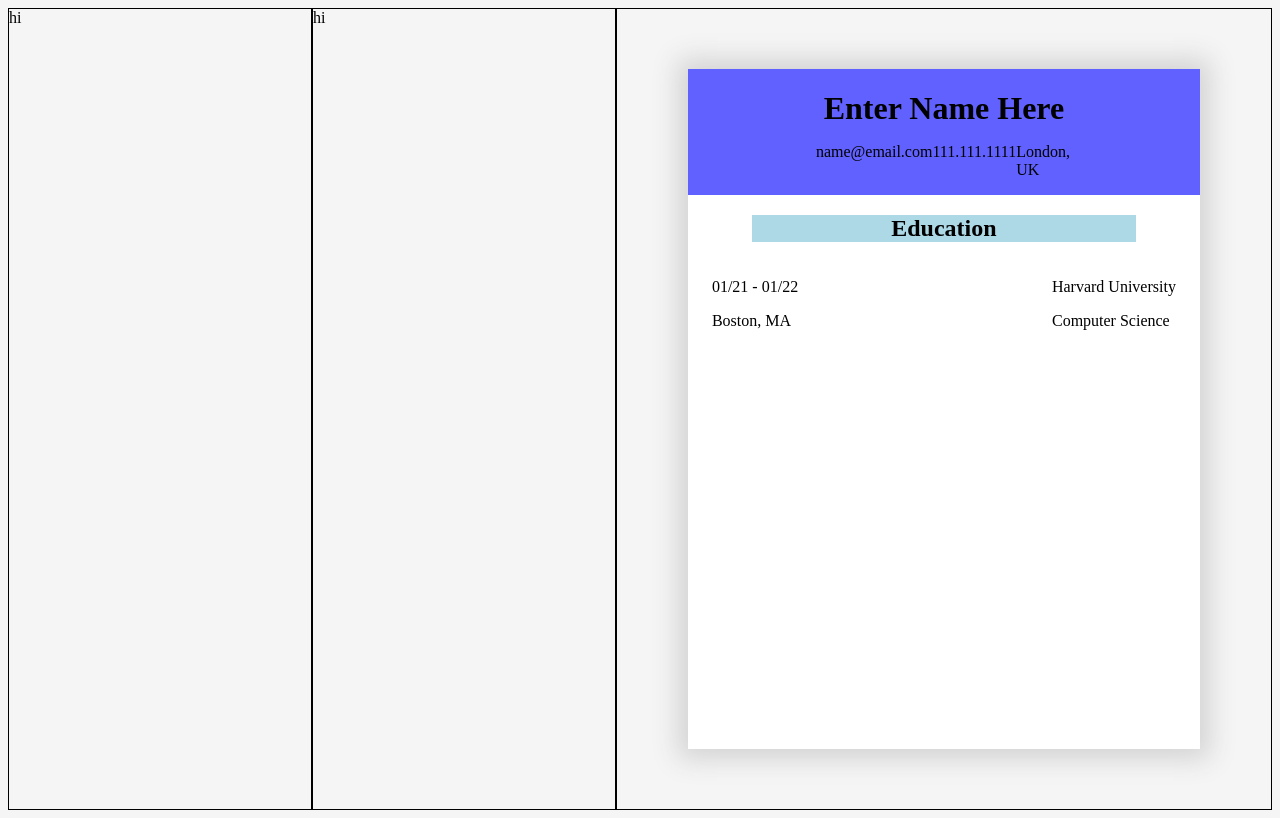
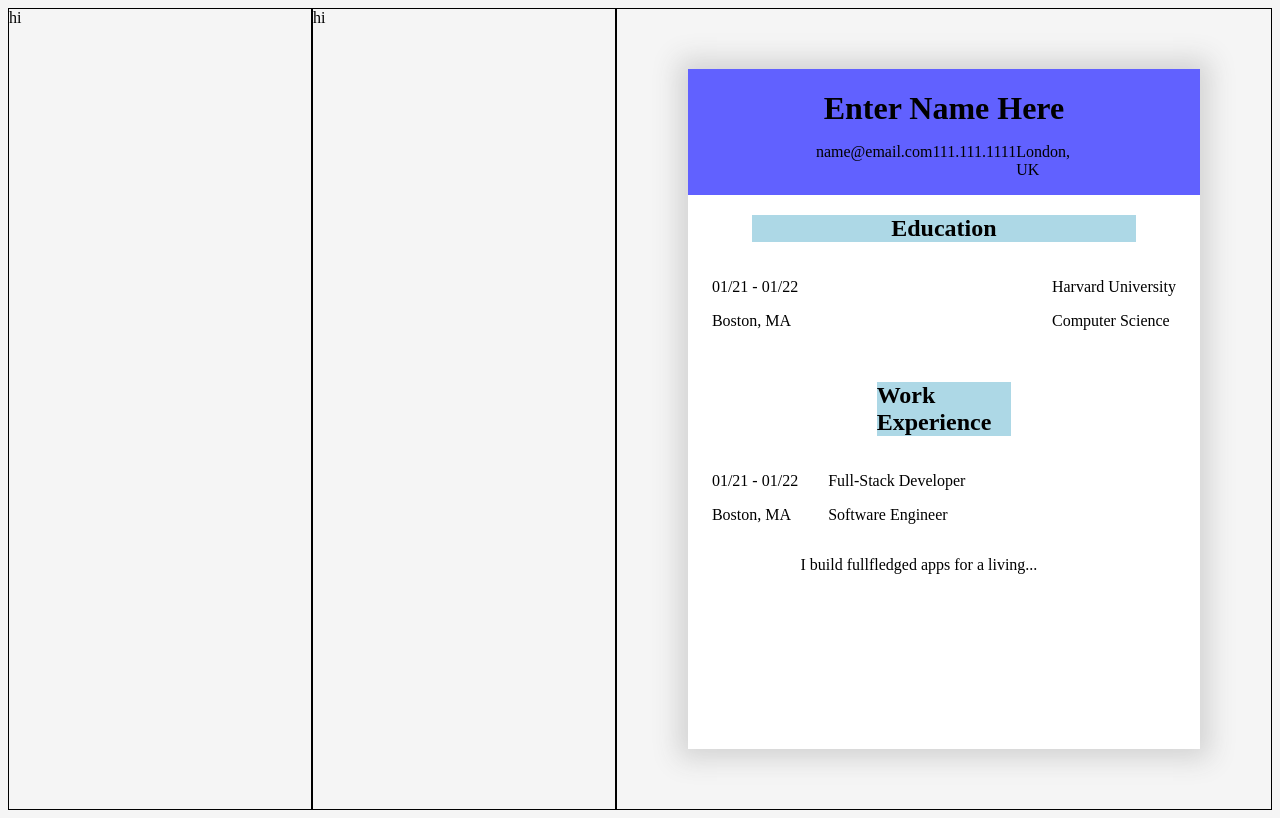
Before and after one commit to tdematos/React-CV-Generator, a React (Vite) app in the folder React-CV-Generator/: page / in a window 1280 px wide. Built offline with nearby package versions, Linux system fonts and the light colour scheme.

Commit message:
adding work experience section to resume page and started to style

```diff
--- a/React-CV-Generator/src/Components/ResumePage/Education/Education.css
+++ b/React-CV-Generator/src/Components/ResumePage/Education/Education.css
@@ -10,14 +10,6 @@
   display: flex;
   flex-direction: row;
   justify-content: space-between;
-}
-
-.educationTitle {
-  display: flex;
-  flex-direction: row;
-  justify-content: center;
-  background-color: lightblue;
-  width: 75%;
 }
 
 .titleBackground {
--- a/React-CV-Generator/src/Components/ResumePage/Education/Education.jsx
+++ b/React-CV-Generator/src/Components/ResumePage/Education/Education.jsx
@@ -1,11 +1,12 @@
 import EdExperience from "../Experience/EdExperience";
+import Title from "../Title/Title";
 import "../Education/Education.css";
 
-const Education = (props) => {
+const Education = () => {
   return (
     <div className="educationSection">
       <div className="titleBackground">
-        <h2 className="educationTitle">{props.eTitle}</h2>
+        <Title sectionTitle="Education" />
       </div>
       <EdExperience
         schoolDate="01/21 - 01/22"
--- a/React-CV-Generator/src/Components/ResumePage/ResumePage.jsx
+++ b/React-CV-Generator/src/Components/ResumePage/ResumePage.jsx
@@ -1,14 +1,16 @@
 import ResumeHeader from "./ResumeHeader/ResumeHeader";
 import Education from "./Education/Education";
 import Experience from "./Experience/EdExperience";
+import WorkExperience from "./Work Experience/WorkExperiece";
 import "../ResumePage/ResumePage.css";
 
 const ResumePage = () => {
   return (
     <div className="pageBody">
       <ResumeHeader />
-      <Education eTitle="Education" />
+      <Education />
       <Experience />
+      <WorkExperience />
     </div>
   );
 };
--- /dev/null
+++ b/React-CV-Generator/src/Components/ResumePage/Title/Title.css
@@ -0,0 +1,7 @@
+.sectionTitle {
+  display: flex;
+  flex-direction: row;
+  justify-content: center;
+  background-color: lightblue;
+  width: 75%;
+}
--- /dev/null
+++ b/React-CV-Generator/src/Components/ResumePage/Title/Title.jsx
@@ -0,0 +1,7 @@
+import "../Title/Title.css";
+
+const Title = (props) => {
+  return <h2 className="sectionTitle">{props.sectionTitle}</h2>;
+};
+
+export default Title;
--- /dev/null
+++ b/React-CV-Generator/src/Components/ResumePage/Work Experience/WorkExperiece.jsx
@@ -0,0 +1,21 @@
+import Title from "../Title/Title";
+import WorkInfo from "../WorkInfo/WorkInfo";
+
+const WorkExperience = () => {
+  return (
+    <div className="workSection">
+      <div className="titleBackground">
+        <Title sectionTitle="Work Experience" />
+      </div>
+      <WorkInfo
+        workDate="01/21 - 01/22"
+        workLocation="Boston, MA"
+        jobName="Full-Stack Developer"
+        jobTitle="Software Engineer"
+        jobDescription="I build fullfledged apps for a living..."
+      />
+    </div>
+  );
+};
+
+export default WorkExperience;
--- /dev/null
+++ b/React-CV-Generator/src/Components/ResumePage/WorkInfo/WorkInfo.css
@@ -0,0 +1,23 @@
+.workSection {
+  width: 100%;
+  display: flex;
+  flex-direction: column;
+  justify-content: center;
+  align-items: center;
+}
+
+.workInfo {
+  width: 100%;
+  display: flex;
+  flex-direction: row;
+  justify-content: flex-start;
+}
+
+.jobInfo {
+  margin-left: 30px;
+}
+
+.jobDescription {
+  position: relative;
+  right: 25px;
+}
--- /dev/null
+++ b/React-CV-Generator/src/Components/ResumePage/WorkInfo/WorkInfo.jsx
@@ -0,0 +1,21 @@
+import "../WorkInfo/WorkInfo.css";
+
+const WorkInfo = (props) => {
+  return (
+    <div className="workSection">
+      <div className="workInfo">
+        <div className="dateAndPlace">
+          <p className="workDate">{props.workDate}</p>
+          <p className="workLocation">{props.workLocation}</p>
+        </div>
+        <div className="jobInfo">
+          <p className="jobName">{props.jobName}</p>
+          <p className="jobName">{props.jobTitle}</p>
+        </div>
+      </div>
+      <p className="jobDescription">{props.jobDescription}</p>
+    </div>
+  );
+};
+
+export default WorkInfo;
```
Also changed, not shown: React-CV-Generator/src/Components/ResumePage/Work Experience/WorkExperience.css (added).
